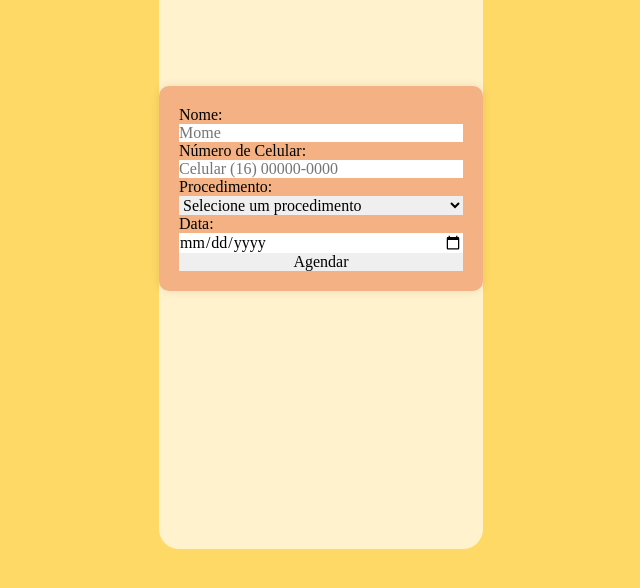
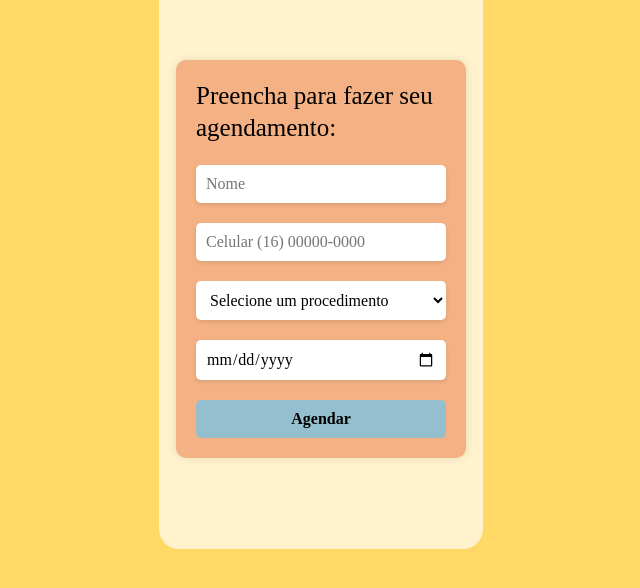
Before and after one commit to Italobgg/agendamento, a plain HTML site: page assets/pages/agendamento.html in a window 1280 px wide. Shown: the part 212-800 px from the top of the page, without its empty margins (319-959 px from the left). Drawn offline with Linux system fonts and the light colour scheme.

Commit message:
agendamento estilizado

```diff
--- a/assets/pages/agendamento.html
+++ b/assets/pages/agendamento.html
@@ -18,14 +18,17 @@
         </div>
 
         <div class="procedimentos-form">
+            <h1 class="procedimentos-titulo">
+                <h1 class="procedimentos-h1">Preencha para fazer seu agendamento:</h1>
+            </h1>
             <form class="form">
-                <label for="nome">Nome:</label>
-                <input type="text" id="nome" name="nome" placeholder="Mome" required>
+                <label hidden for="nome" >Nome:</label>
+                <input type="text" id="nome" name="nome" placeholder="Nome" required>
 
-                <label for="celular">Número de Celular:</label>
+                <label  hidden for="celular">Número de Celular:</label>
                 <input type="tel" id="celular" name="celular" placeholder="Celular (16) 00000-0000" required>
 
-                <label for="procedimento">Procedimento:</label>
+                <label hidden for="procedimento">Procedimento:</label>
                 <select id="procedimento" name="procedimento" required>
                     <option value="">Selecione um procedimento</option>
                     <option value="procedimento1">Procedimento 1</option>
@@ -34,7 +37,7 @@
                     <!-- Adicione mais opções conforme necessário -->
                 </select>
 
-                <label for="data">Data:</label>
+                <label hidden for="data">Data:</label>
                 <input type="date" id="data" name="data" required>
 
                 <button type="submit">Agendar</button>
--- a/assets/styles/style.css
+++ b/assets/styles/style.css
@@ -22,6 +22,21 @@ body {
     top: calc(50% - 720px/2 + 0.5px);
     border-radius: 20px;
 }
+
+.principal-agendamento {
+    background: #FFF2CC;
+    position: absolute;
+    width: 324px;
+    height: 720px;
+    left: calc(50% - 324px/2);
+    top: calc(50% - 720px/2 + 0.5px);
+    border-radius: 20px;
+
+    display: flex;
+    align-items: center;
+    justify-content: center;
+}
+
 
 .titulo {
     position: absolute;
@@ -73,15 +88,6 @@ body {
     background: #E7803B;
 }
 
-#calendar {
-    max-width: 800px;
-    margin: 0 auto;
-    background-color: #fff;
-    padding: 20px;
-    border-radius: 5px;
-    box-shadow: 0 0 10px rgba(0, 0, 0, 0.1);
-}
-
 .procedimentos {
     position: absolute;
     width: 285px;
@@ -116,34 +122,73 @@ body {
     background: #E7803B;
 }
 
-.principal-agendamento {
-    background: #FFF2CC;
-    position: absolute;
-    width: 324px;
-    height: 720px;
+.procedimentos-h1 {
+    height: 70px;
     left: calc(50% - 324px/2);
-    top: calc(50% - 720px/2 + 0.5px);
-    border-radius: 20px;
 
-    display: flex;
-    align-items: center;
-    justify-content: center;
+    margin-bottom: 15px;
+    border-radius: 5px;
+    font-style: normal;
+    font-weight: 400;
+    line-height: 32px;
+    font-size: 25px;
 }
 
-
 .procedimentos-form {
-    width: 320px;
+    width: 250px;
     background-color: #F4B183;
     padding: 20px;
     border-radius: 10px;
     box-shadow: 0 0 10px rgba(0, 0, 0, 0.1);
-    margin: 0 auto; /* Adicionado */
+    margin: 0 auto;
 }
 
 .form {
-  display: flex;
-  flex-direction: column;
+    display: flex;
+    flex-direction: column;
+    gap: 20px;
+  }
+
+  /* Estilos para os campos de entrada */
+.form input,
+.form select {
+  padding: 10px;
+  border: none;
+  border-radius: 5px;
+  background-color: #ffffff;
+  box-shadow: 0 2px 4px rgba(0, 0, 0, 0.1);
 }
+
+.form button[type="submit"] {
+    padding: 10px 20px;
+    border: solid 0px #4e4a4a;
+    border-radius: 5px;
+    background-color: #93BFCF;
+    font-weight: bold;
+    cursor: pointer;
+  }
+
+.form button[type="submit"]:hover {
+    transition: background-color 0.3s ease;
+    background-color: #a7e6fd;
+  }
+
+  /* Estilo para as labels */
+.form label {
+    font-weight: bold;
+  }
+
+  /* Estilo para as mensagens de erro */
+.form .error-message {
+    color: red;
+    font-size: 14px;
+    margin-top: 5px;
+  }
+
+  /* Espaçamento entre o formulário e os demais elementos */
+  .procedimentos-form {
+    margin-top: 140px;
+  }
 
 .zap {
     position: absolute;
```
